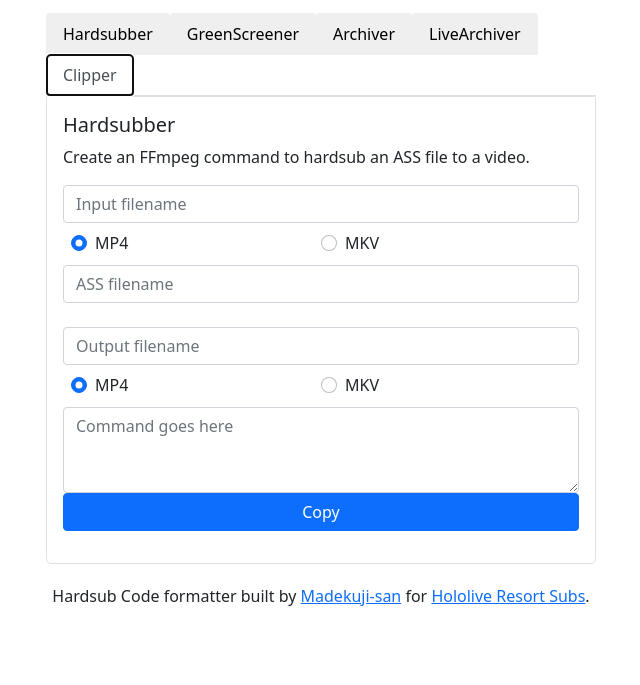
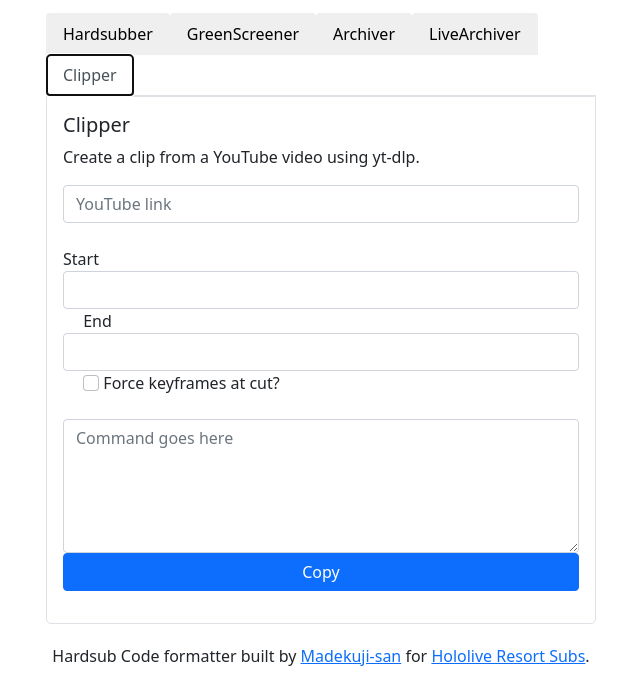
Before and after one commit to Madekuji/hardsubcode, a plain HTML site: page index.html in a window 1280 px wide. Both pictures are taken after a click on the tab "Clipper". Shown: the part 115-800 px from the top of the page, without its empty margins (319-959 px from the left). Drawn offline with nearby package versions, Linux system fonts and the light colour scheme.

Commit message:
clipper, first version

```diff
--- a/index.html
+++ b/index.html
@@ -11,6 +11,7 @@
   <script src="https://apis.google.com/js/api.js"></script>
   <link href="https://cdn.jsdelivr.net/npm/bootstrap@5.0.0-beta1/dist/css/bootstrap.min.css" rel="stylesheet" integrity="sha384-giJF6kkoqNQ00vy+HMDP7azOuL0xtbfIcaT9wjKHr8RbDVddVHyTfAAsrekwKmP1" crossorigin="anonymous">
   <script src="https://cdn.jsdelivr.net/npm/bootstrap@5.0.0-beta1/dist/js/bootstrap.bundle.min.js" integrity="sha384-ygbV9kiqUc6oa4msXn9868pTtWMgiQaeYH7/t7LECLbyPA2x65Kgf80OJFdroafW" crossorigin="anonymous"></script>
+  <script src="https://cdn.jsdelivr.net/npm/html-duration-picker@latest/dist/html-duration-picker.min.js"></script>
   <link rel="apple-touch-icon" sizes="180x180" href="apple-touch-icon.png">
   <link rel="icon" type="image/png" sizes="32x32" href="favicon-32x32.png">
   <link rel="icon" type="image/png" sizes="16x16" href="favicon-16x16.png">
@@ -60,6 +61,23 @@
         var result = 'ytarchive --add-metadata --debug --threads 4 --write-description --write-thumbnail ' + streamLink + ' best';
         document.getElementById('resultlivearchiver').innerHTML = result;
       }
+      function executeclipper(){
+        var ytLinkCL = document.getElementById('ytLinkCL').value;
+        var timestampStart = document.getElementById('timestampStart').value;
+        var timestampEnd = document.getElementById('timestampEnd').value;
+        if(document.getElementById("forceKeyframes").checked == true){
+            var forceKeyframes = "--force-keyframes-at-cuts ";
+        }
+        else{
+            var forceKeyframes = "";
+        }
+        var timestampStartSplit = timestampStart.split(':');
+        var timestampEndSplit = timestampEnd.split(':');
+        var timestampStartSeconds = (+timestampStartSplit[0]) * 60 * 60 + (+timestampStartSplit[1]) * 60 + (+timestampStartSplit[2]);
+        var timestampEndSeconds = (+timestampEndSplit[0]) * 60 * 60 + (+timestampEndSplit[1]) * 60 + (+timestampEndSplit[2]);
+        var result = 'yt-dlp -f bestvideo[ext=mp4]+bestaudio[ext=m4a] --download-sections "*' + timestampStartSeconds + '-' + timestampEndSeconds + '" ' + forceKeyframes + ytLinkCL;
+        document.getElementById('resultclipper').innerHTML = result;
+      }
       function copyhardsubber(){
       document.querySelector("#resulthardsubber").select();
       document.execCommand('copy');
@@ -78,6 +96,10 @@
     }
     function copylivearchiver(){
       document.querySelector("#resultlivearchiver").select();
+      document.execCommand('copy');
+    }
+    function copyclipper(){
+      document.querySelector("#resultclipper").select();
       document.execCommand('copy');
     }
   </script>
@@ -240,6 +262,27 @@
         <textarea id="resultlivearchiver" class="form-control" rows="5" placeholder="Command goes here"></textarea>
         <button onclick="copylivearchiver()" id="copyButtonLiveArchiver" class="btn btn-primary mb-3">Copy</button>
       </div>
+
+      <!--CLIPPER-->
+      <div class="tab-pane fade" id="clipper" role="tabpanel" aria-labelledby="clipper-tab">
+        <h5>Clipper</h5>
+        <p>Create a clip from a YouTube video using yt-dlp.</p>
+        <input class="form-control" id="ytLinkCL" placeholder="YouTube link" onkeyup="executeclipper()">
+        <br/>
+        <label for="timestampStart">Start</label>
+        <input class="form-control html-duration-picker" id="timestampStart" onkeyup="executeclipper()">
+        &emsp;
+        <label for="timestampEnd">End</label>
+        <input class="form-control html-duration-picker" id="timestampEnd" onkeyup="executeclipper()">
+        &emsp;
+        <input class="form-check-input" type="checkbox" value="" id="forceKeyframes" onChange="executeclipper()">
+        <label class="form-check-label" for="forceKeyframes">Force keyframes at cut?</label>
+        <br/>
+        <br/>
+        <textarea id="resultclipper" class="form-control" rows="5" placeholder="Command goes here"></textarea>
+        <button onclick="copyclipper()" id="copyButtonClipper" class="btn btn-primary mb-3">Copy</button>
+      </div>
+
     </div>
 
   </div>
```
